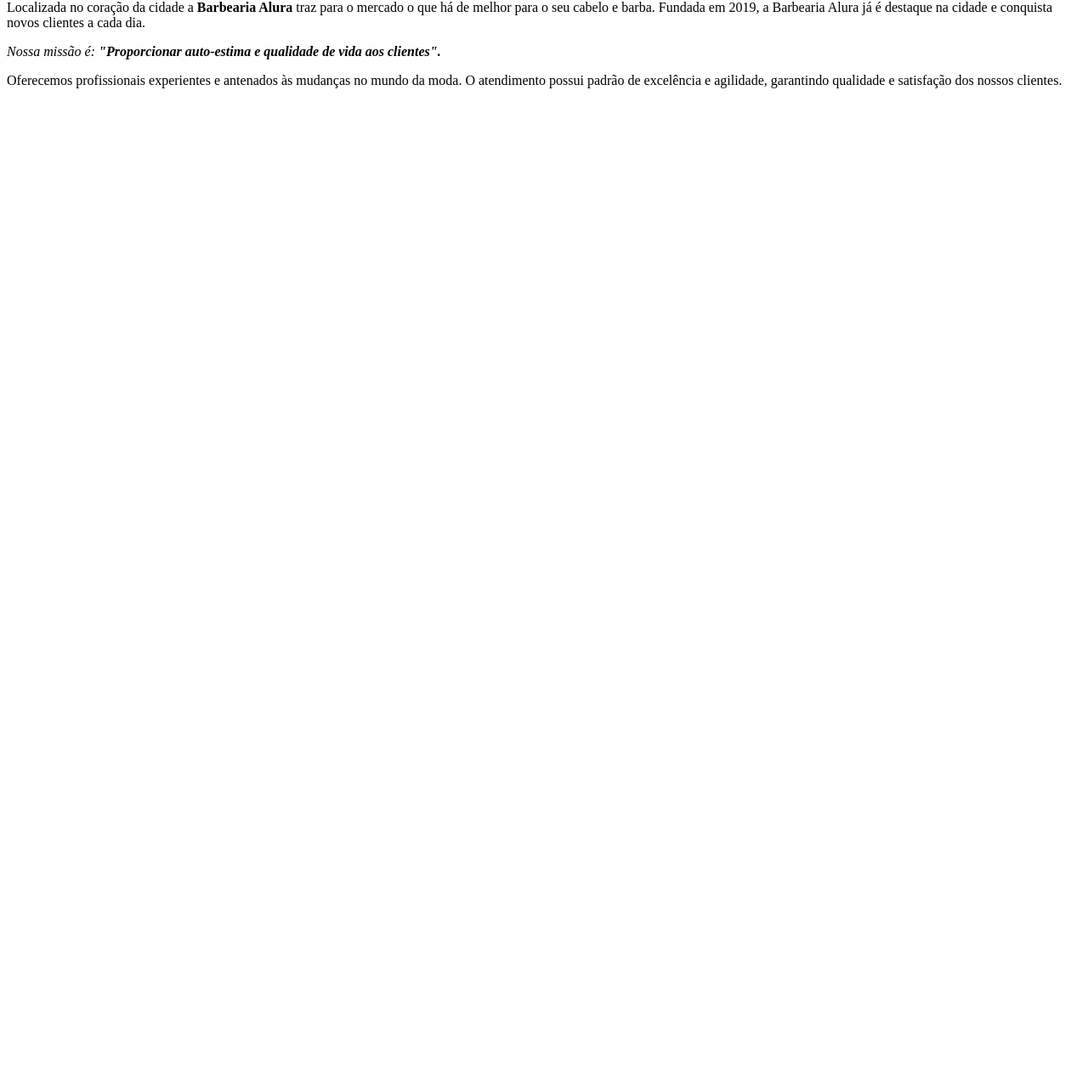
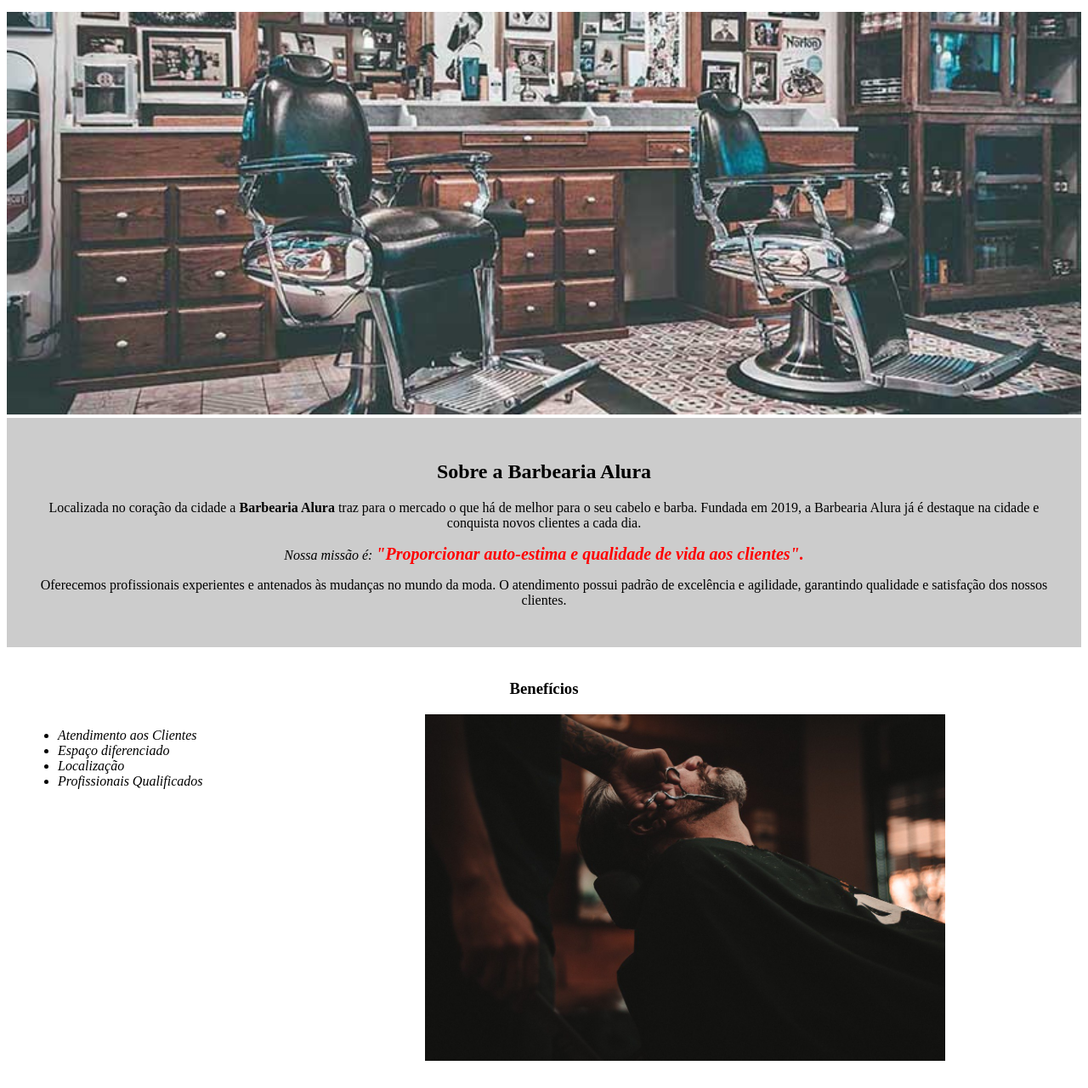
Before and after one commit to houspiller/alura-html-css, a plain HTML site: page index.html in a window 1280 px wide. Shown: the part 66-1347 px from the top of the page at 85% size. Before the commit the page ends 800 px from the top, so only its background shows below. Drawn offline with Linux system fonts and the light colour scheme.

Commit message:
final do curso parte 1

```diff
--- a/index.html
+++ b/index.html
@@ -1,7 +1,35 @@
-<h1>Sobre a Barbearia Alura</h1>
+<!DOCTYPE html>
+<html lang="pt-br">
+    <head>
+        <meta charset="UTF-8">
+        <title>Barbearia Alura</title>
+        <link rel="stylesheet" href="style.css">
+    </head>
+    <body>
+        <header>
+            <h1 class="titulo-principal">Barbearia Alura</h1>
+        </header>
+        <img id="banner" src="banner.jpg" alt="Barbearia">
 
-<p>Localizada no coração da cidade a <strong>Barbearia Alura</strong> traz para o mercado o que há de melhor para o seu cabelo e barba. Fundada em 2019, a Barbearia Alura já é destaque na cidade e conquista novos clientes a cada dia.</p>
+        <div class="principal">
+            <h2 class="titulo-secundario">Sobre a Barbearia Alura</h2>
 
-<p><em>Nossa missão é: <strong>"Proporcionar auto-estima e qualidade de vida aos clientes".</strong></em></p>
+            <p>Localizada no coração da cidade a <strong>Barbearia Alura</strong> traz para o mercado o que há de melhor para o seu cabelo e barba. Fundada em 2019, a Barbearia Alura já é destaque na cidade e conquista novos clientes a cada dia.</p>
 
-<p>Oferecemos profissionais experientes e antenados às mudanças no mundo da moda. O atendimento possui padrão de excelência e agilidade, garantindo qualidade e satisfação dos nossos clientes.</p>
+            <p><em>Nossa missão é: <strong style="font-size: 20px;">"Proporcionar auto-estima e qualidade de vida aos clientes".</strong></em></p>
+
+            <p>Oferecemos profissionais experientes e antenados às mudanças no mundo da moda. O atendimento possui padrão de excelência e agilidade, garantindo qualidade e satisfação dos nossos clientes.</p>
+        </div>
+        <div class="beneficios">
+            <h3 class="titulo-secundario">Benefícios</h3>
+            <ul>
+                <li class="itens">Atendimento aos Clientes</li>
+                <li class="itens">Espaço diferenciado</li>
+                <li class="itens">Localização</li>
+                <li class="itens">Profissionais Qualificados</li>
+            </ul>
+
+            <img src="beneficios.jpg" class="imagembeneficios">
+        </div>
+    </body>
+</html>
--- /dev/null
+++ b/style.css
@@ -0,0 +1,48 @@
+body{
+
+}
+
+.principal {
+    background: #cccccc;
+    padding: 30px;
+}
+
+.titulo-principal {
+    padding-left: 20px;
+}
+
+#banner {
+    width: 100%;
+}
+
+.titulo-secundario {
+    text-align: center;
+}
+
+p {
+    text-align: center;
+}
+
+em strong {
+    color: red;
+}
+
+.itens {
+    font-style: italic
+}
+
+.beneficios {
+    background: #FFFFFF;
+    padding: 20px;
+}
+
+ul {
+    display: inline-block;
+    vertical-align: top;
+    width: 20%;
+    margin-right: 15%;
+}
+
+.imagembeneficios {
+    width: 50%;
+}
```
Also changed, not shown: banner.jpg (added), beneficios.jpg (added).
